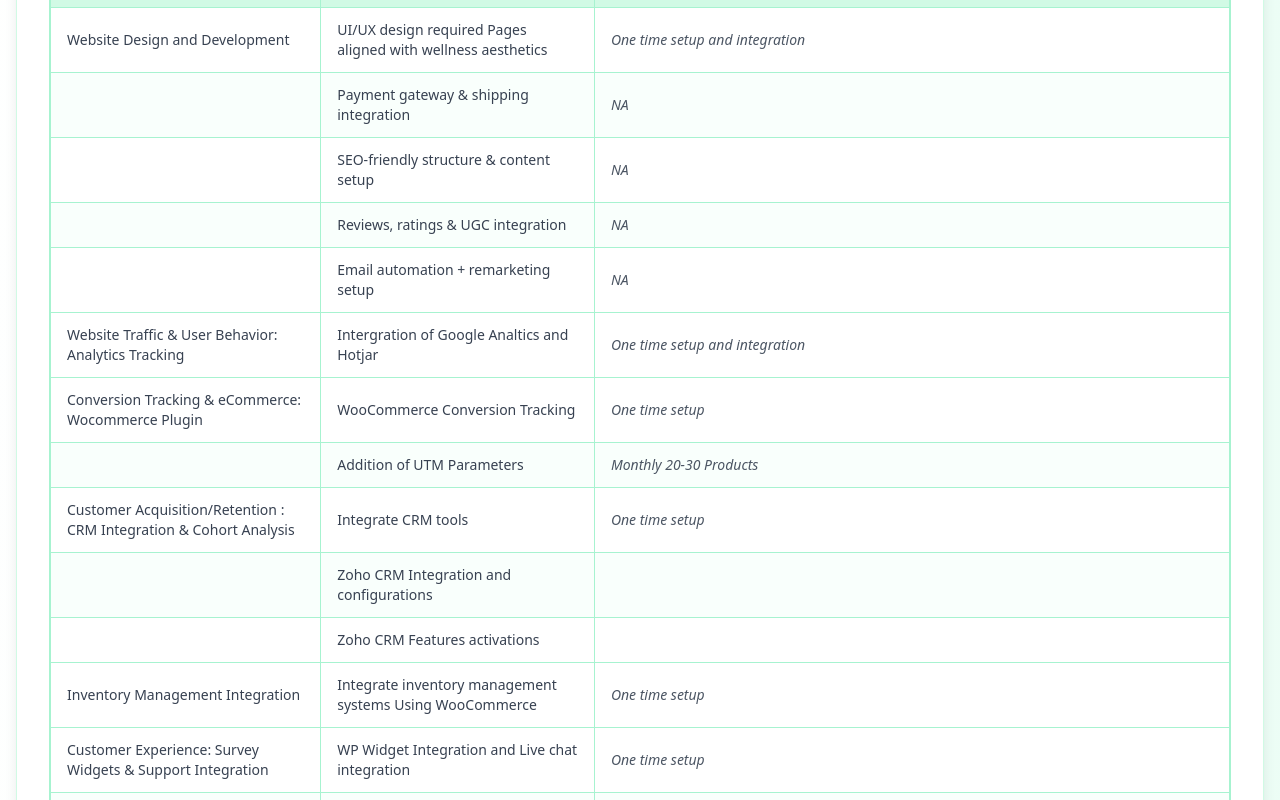
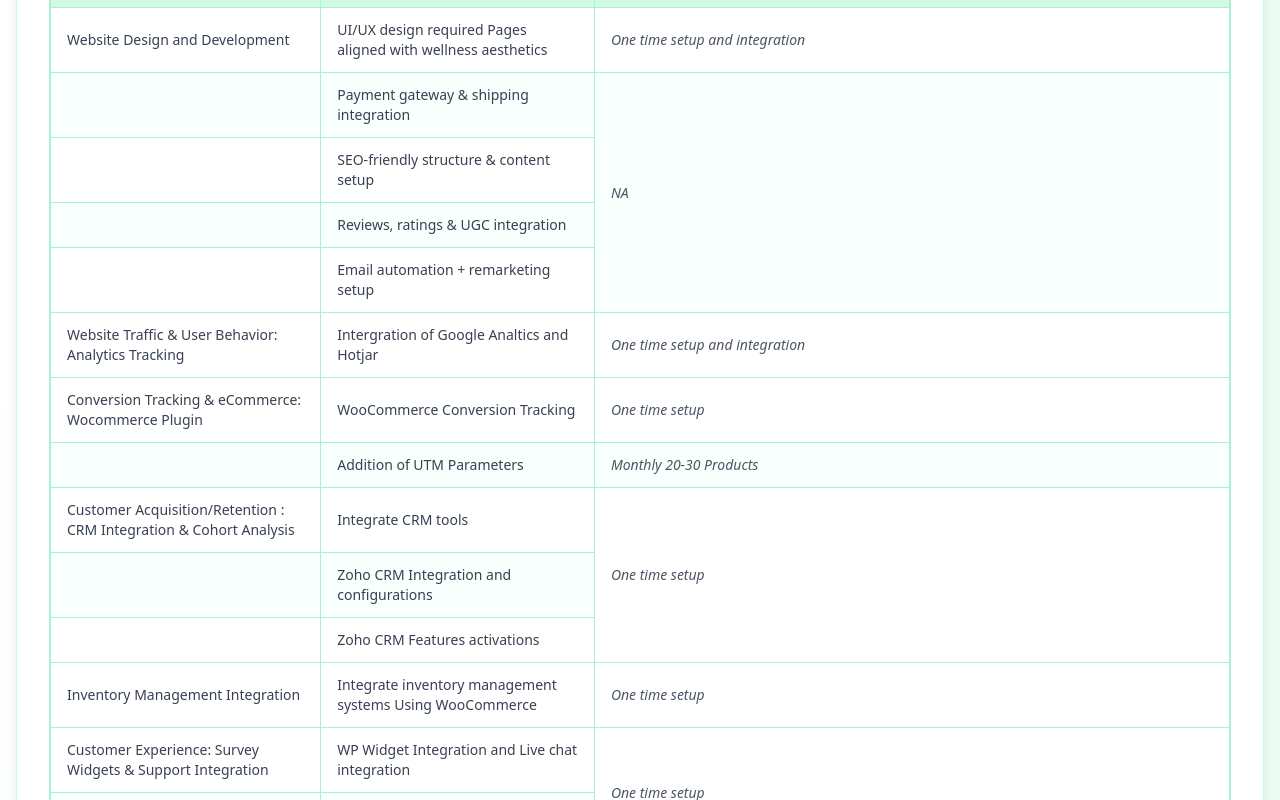
Before and after one commit to Aditya-Coherent/product_devlopement_roadmap, a Next.js app: page / in a window 1280 px wide. Shown: the part 960-1760 px from the top of the page. Built offline with nearby package versions, Linux system fonts and the light colour scheme.

Commit message:
UI Fix: Swap Element/Sub-element names, hide 'Other' sub-elements, and merge Monthly Task rows (Excel-style)

```diff
--- a/app/page.js
+++ b/app/page.js
@@ -435,7 +435,9 @@
                               <table className="w-full border-collapse">
                                 <thead>
                                   <tr className="bg-emerald-100 border-b border-emerald-200">
-                                    <th className="border border-emerald-200 px-4 py-3 text-left font-semibold text-gray-800 text-sm">Element</th>
+                                    <th className="border border-emerald-200 px-4 py-3 text-left font-semibold text-gray-800 text-sm">
+                                      {teamFilter === 'digital-marketing' ? 'Element' : 'Element'}
+                                    </th>
                                     {teamFilter === 'digital-marketing' && (
                                       <th className="border border-emerald-200 px-4 py-3 text-left font-semibold text-gray-800 text-sm">Sub-element</th>
                                     )}
@@ -448,20 +450,26 @@
                                 <tbody>
                                   {Object.keys(grouped[month][category]).map((groupKey, elementIndex) => {
                                     const items = grouped[month][category][groupKey]
-                                    // Filter out items where subElement is "Other" for digital marketing
-                                    const filteredItems = teamFilter === 'digital-marketing'
-                                      ? items.filter(item => item.subElement !== 'Other')
-                                      : items
 
-                                    // Skip if no items after filtering
-                                    if (filteredItems.length === 0) return null
+                                    // Calculate row spans for monthly tasks (merge cells)
+                                    const monthlyTaskSpans = {}
+                                    let currentMonthly = null
+                                    let spanStart = 0
 
-                                    let lastMonthlyTask = ''
-                                    return filteredItems.map((item, itemIndex) => {
-                                      const showMonthlyTask = item.monthlyTask !== lastMonthlyTask
-                                      if (item.monthlyTask) lastMonthlyTask = item.monthlyTask
+                                    items.forEach((item, idx) => {
+                                      if (item.monthlyTask !== currentMonthly) {
+                                        if (currentMonthly !== null) {
+                                          monthlyTaskSpans[spanStart] = idx - spanStart
+                                        }
+                                        currentMonthly = item.monthlyTask
+                                        spanStart = idx
+                                      }
+                                    })
+                                    if (currentMonthly !== null) {
+                                      monthlyTaskSpans[spanStart] = items.length - spanStart
+                                    }
 
-                                      return (
+                                    return items.map((item, itemIndex) => (
                                       <tr
                                         key={`${groupKey}-${itemIndex}`}
                                         className={`border-b border-emerald-100 hover:bg-emerald-50 transition-colors ${itemIndex % 2 === 0 ? 'bg-white' : 'bg-emerald-50/30'}`}
@@ -471,20 +479,22 @@
                                         </td>
                                         {teamFilter === 'digital-marketing' && (
                                           <td className="border border-emerald-200 px-4 py-3 text-sm text-gray-700 whitespace-pre-wrap">
-                                              {item.subElement}
+                                            {item.subElement !== 'Other' ? item.subElement : ''}
                                           </td>
                                         )}
                                         <td className="border border-emerald-200 px-4 py-3 text-sm text-gray-700 whitespace-pre-wrap">
                                           {item.task}
                                         </td>
-                                          {teamFilter !== 'human-resources' && teamFilter !== 'market-research' && (
-                                            <td className="border border-emerald-200 px-4 py-3 text-sm text-gray-600 italic whitespace-pre-wrap">
-                                              {showMonthlyTask ? (item.monthlyTask || 'NA') : ''}
+                                        {teamFilter !== 'human-resources' && teamFilter !== 'market-research' && monthlyTaskSpans[itemIndex] && (
+                                          <td
+                                            className="border border-emerald-200 px-4 py-3 text-sm text-gray-600 italic whitespace-pre-wrap"
+                                            rowSpan={monthlyTaskSpans[itemIndex]}
+                                          >
+                                            {item.monthlyTask || 'NA'}
                                           </td>
                                         )}
                                       </tr>
-                                      )
-                                    })
+                                    ))
                                   })}
                                 </tbody>
                               </table>
```
Lines whose indentation alone changed are shown as unchanged.
